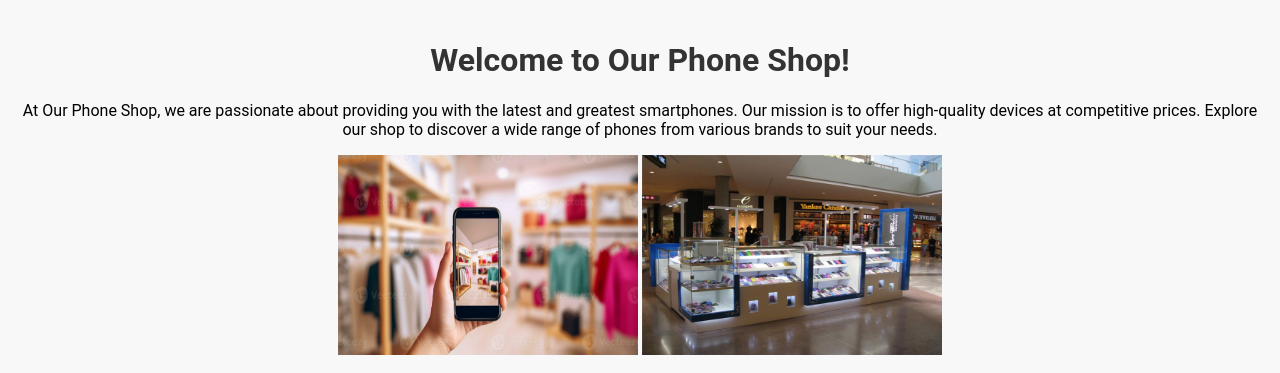
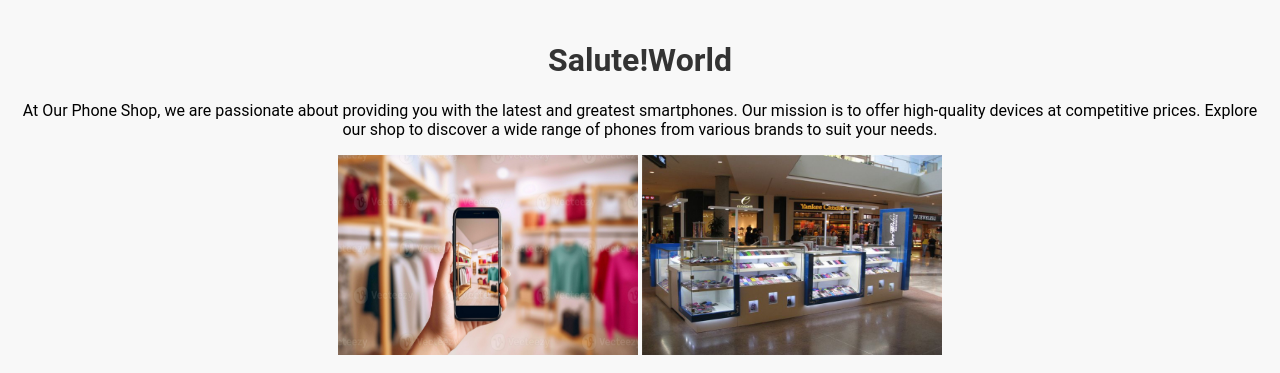
Before and after one commit to leojoegem/Malcoms, a PHP site: page / in a window 1280 px wide. Shown: the part 47-420 px from the top of the page. Run offline with PHP 8.4, Linux system fonts and the light colour scheme.

Commit message:
new name

```diff
--- a/index.php
+++ b/index.php
@@ -153,7 +153,7 @@ if ($_SERVER["REQUEST_METHOD"] == "POST") {
 </div>
 
 <div class="content">
-    <h1>Welcome to Our Phone Shop!</h1>
+    <h1>Salute!World</h1>
     <div class="about-us">
         <p>
             At Our Phone Shop, we are passionate about providing you with the latest and greatest smartphones.
```
